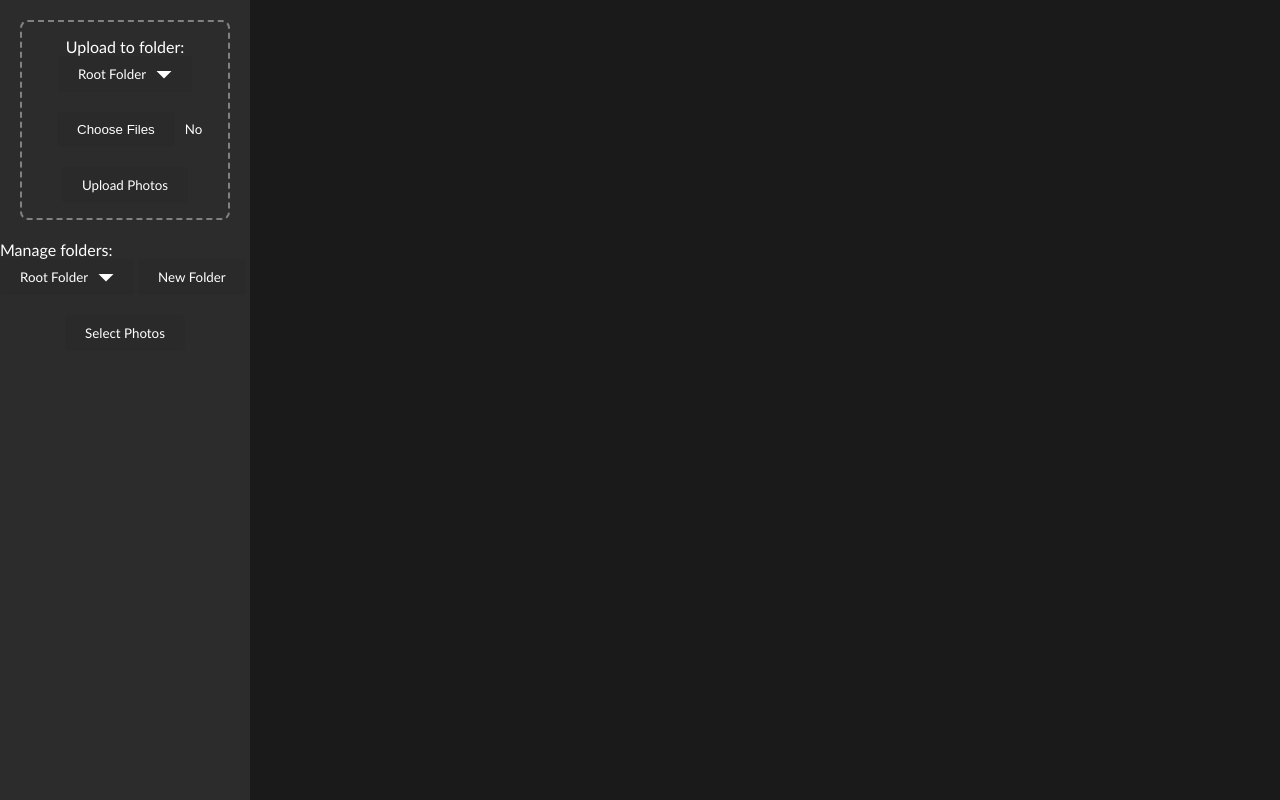
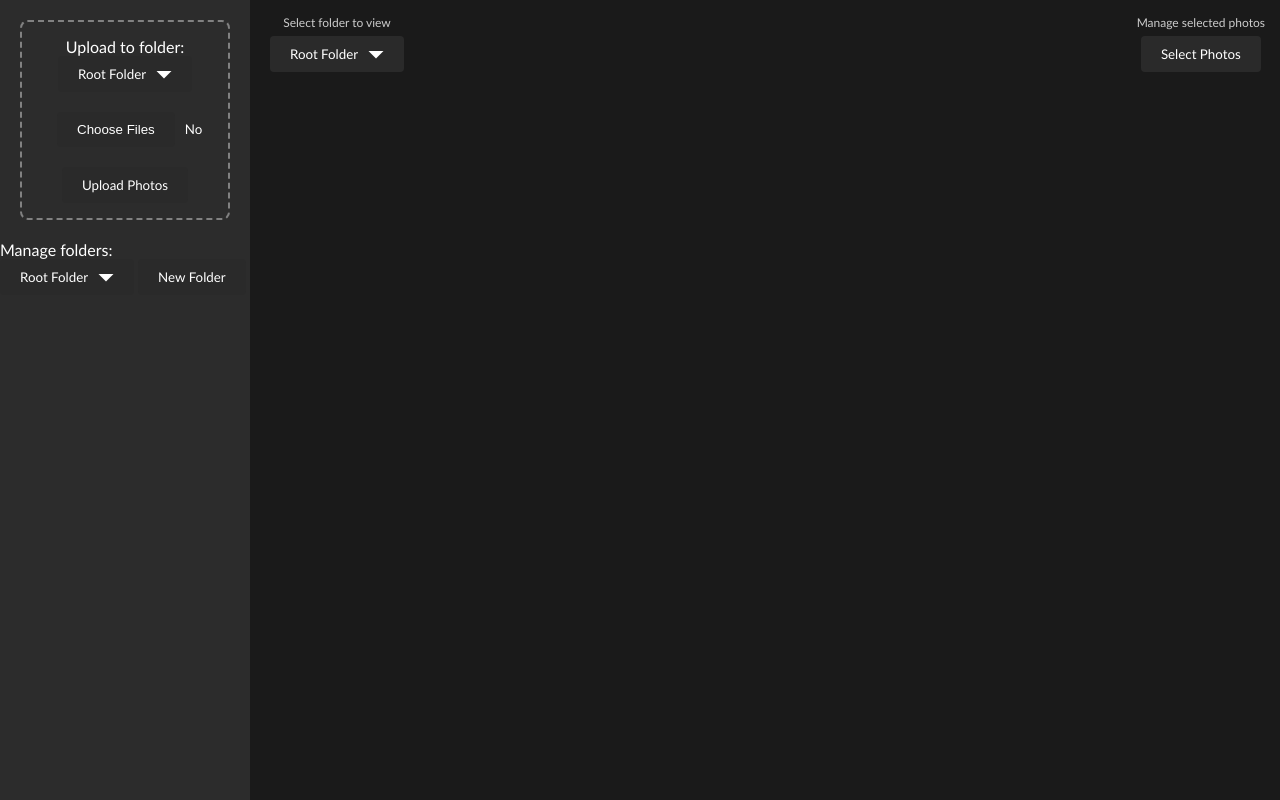
Before and after one commit to nitroga/PhotoStorage, a website: page public/index.html in a window 1280 px wide. Drawn offline with Linux system fonts and the light colour scheme; no server answers.

Commit message:
Added a top bar along the gallery for certain controls

```diff
--- a/public/index.html
+++ b/public/index.html
@@ -23,13 +23,27 @@
 
         <div class="folder-controls">
             <label for="folderSelect">Manage folders:</label>
-            <select id="folderSelect">
+            <select class="folderSelect">
                 <option value="">Root Folder</option>
             </select>
             <button id="newFolderBtn">New Folder</button>
         </div>
+    </div>
 
+    <main class="content">
         <div class="controls">
+            <div class="controls-left">
+                <div class="control-group">
+                    <small>Select folder to view</small>
+                    <select id="folderSelect">
+                        <option value="">Root Folder</option>
+                    </select>
+                </div>
+            </div>
+            <div class="controls-right">
+                <div class="control-group">
+                  <small>Manage selected photos</small>
+                  <div class="button-row">
                     <button id="selectModeBtn">Select Photos</button>
                     <button id="deleteSelectedBtn" style="display: none; background: #dc3545">
                       Delete Selected
@@ -37,8 +51,8 @@
                     <button id="cancelSelectBtn" style="display: none">Cancel</button>
                   </div>
                 </div>
-
-    <main class="content">
+              </div>
+        </div>
         <div class="gallery" id="photoGallery"></div>
     </main>
 
--- a/public/style.css
+++ b/public/style.css
@@ -1,8 +1,10 @@
 * {
     font-family: "Trebuchet MS", sans-serif;
+    color: white;
 }
 
-html, body {
+html,
+body {
     margin: 0;
     padding: 0;
     height: 100%;
@@ -25,10 +27,60 @@ body {
 }
 
 .content {
-    margin-left: 250px;
+    margin-left: 255px;
     flex: 1;
-    padding: 1rem;
+    padding: 15px;
     overflow-y: auto;
+}
+
+.controls {
+    display: flex;
+    justify-content: space-between;
+    align-items: center;
+    border-radius: 8px;
+}
+
+.controls-right {
+    display: flex;
+    flex-direction: column;
+    align-items: center;
+}
+
+.control-group {
+    display: flex;
+    flex-direction: column;
+    align-items: center;
+}
+
+.control-group small {
+    font-size: 12px;
+    color: #ccc;
+    margin-bottom: 6px;
+    text-align: center;
+}
+
+.button-row {
+    display: flex;
+    gap: 10px;
+}
+
+/* Optional: Make buttons look consistent */
+.button-row button {
+    white-space: nowrap;
+}
+
+.gallery {
+    display: grid;
+    grid-template-columns: repeat(auto-fill, minmax(200px, 1fr));
+    gap: 10px;
+    margin-top: 10px;
+}
+
+.gallery img {
+    width: 100%;
+    height: 200px;
+    object-fit: cover;
+    border-radius: 16px;
 }
 
 select {
@@ -86,20 +138,6 @@ input[type="file"]::file-selector-button:hover {
 
 .upload-form input[type="file"] {
     margin: 10px;
-}
-
-.gallery {
-    display: grid;
-    grid-template-columns: repeat(auto-fill, minmax(200px, 1fr));
-    gap: 10px;
-    margin-top: 30px;
-}
-
-.gallery img {
-    width: 100%;
-    height: 200px;
-    object-fit: cover;
-    border-radius: 16px;
 }
 
 button {
@@ -203,11 +241,6 @@ button:hover {
     }
 }
 
-.controls {
-    margin: 20px;
-    text-align: center;
-}
-
 .gallery-item.selectable {
     position: relative;
     cursor: pointer;
```
Lines whose indentation alone changed are shown as unchanged.
